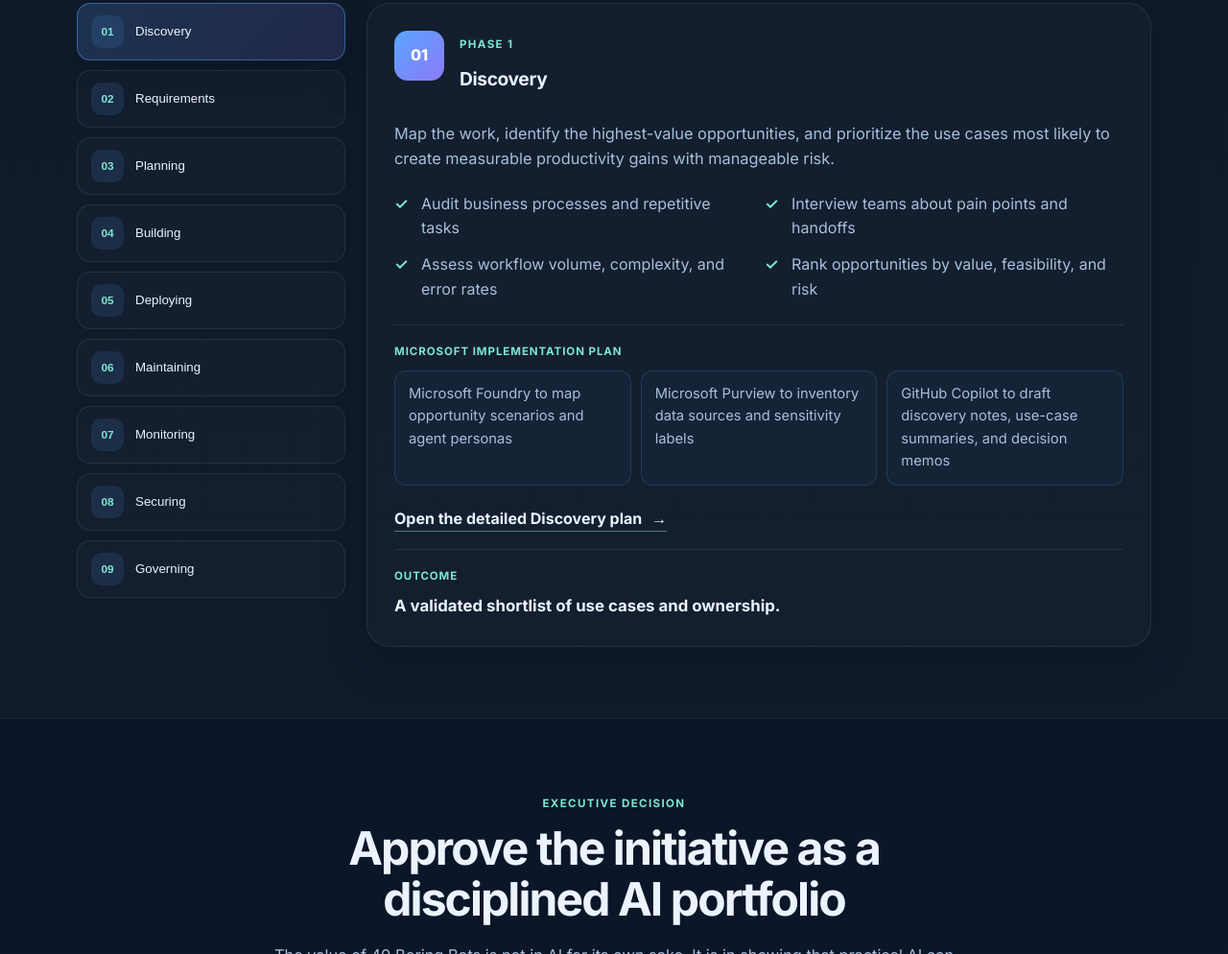
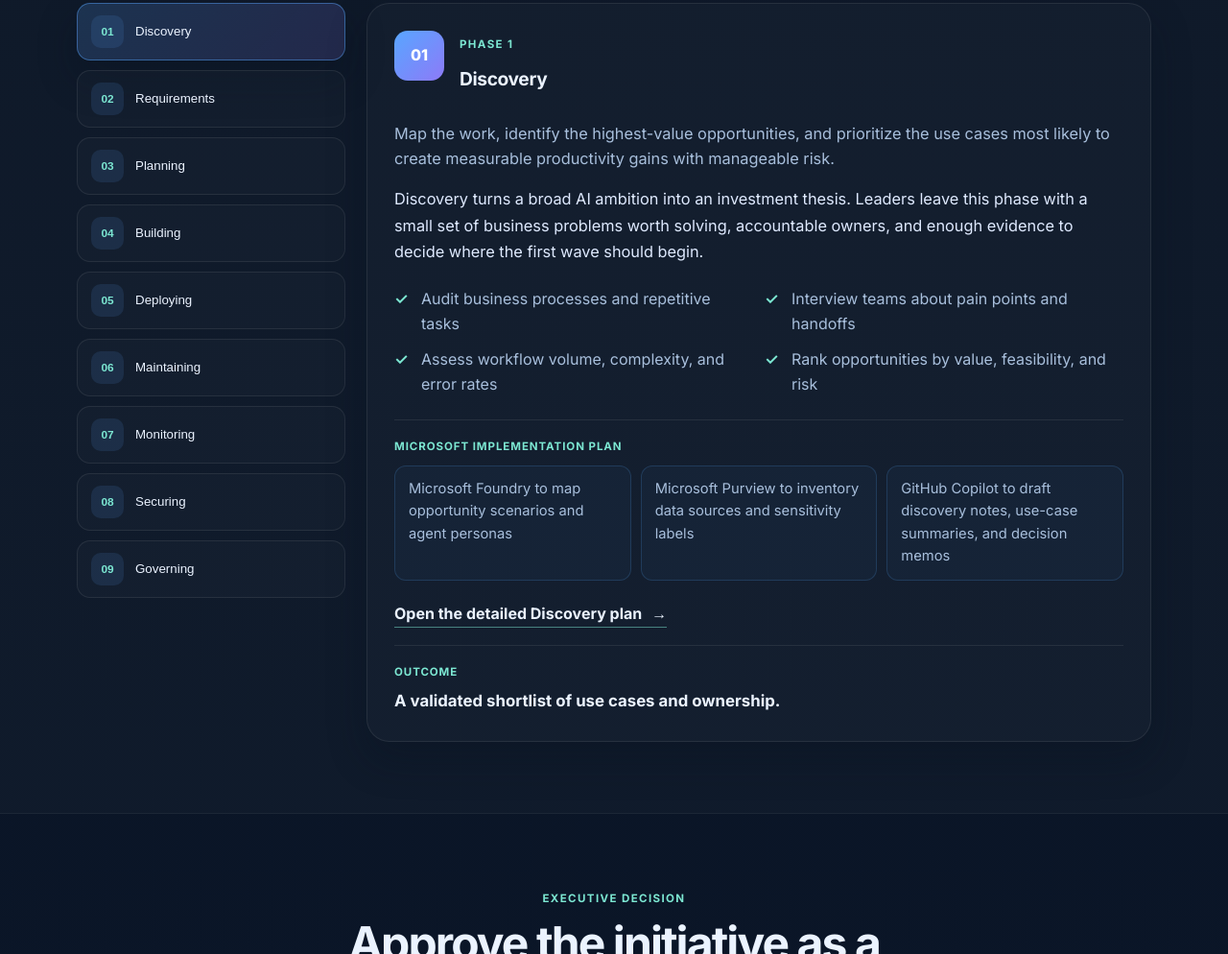
Before and after one commit to ricardo-msft-SE/40bots, a plain HTML site: page index.html in a window 1280 px wide. Shown: the part 4376-5370 px from the top of the page at 96% size. Drawn offline with Linux system fonts and the light colour scheme.

Commit message:
Expand agent deployment implementation plans

```diff
--- a/index.html
+++ b/index.html
@@ -423,6 +423,13 @@
                 manageable risk.
               </p>
 
+              <p id="stage-executive" class="stage-executive">
+                Discovery turns a broad AI ambition into an investment thesis. Leaders
+                leave this phase with a small set of business problems worth solving,
+                accountable owners, and enough evidence to decide where the first wave
+                should begin.
+              </p>
+
               <ul id="stage-checklist" class="stage-checklist" aria-label="Deployment plan checklist"></ul>
 
               <div class="stage-tools-block">
--- a/script.js
+++ b/script.js
@@ -3,6 +3,8 @@ const deploymentStages = {
     phase: "Phase 1",
     title: "Discovery",
     planPath: "deployment-plan/discovery/README.md",
+    executive:
+      "Discovery turns a broad AI ambition into an investment thesis. Leaders leave this phase with a small set of business problems worth solving, accountable owners, and enough evidence to decide where the first wave should begin.",
     summary:
       "Map the work, identify the highest-value opportunities, and prioritize the use cases most likely to create measurable productivity gains with manageable risk.",
     outcome: "A validated shortlist of use cases and ownership.",
@@ -22,6 +24,8 @@ const deploymentStages = {
     phase: "Phase 2",
     title: "Requirements",
     planPath: "deployment-plan/requirements/README.md",
+    executive:
+      "Requirements convert enthusiasm into a contract. The organization agrees what each agent may do, what it must refuse, which data it may use, how humans stay accountable, and how success will be measured.",
     summary:
       "Translate the best opportunities into clear scope, business rules, success metrics, and operational guardrails before any build starts.",
     outcome: "Well-defined requirements with measurable acceptance criteria.",
@@ -41,6 +45,8 @@ const deploymentStages = {
     phase: "Phase 3",
     title: "Planning",
     planPath: "deployment-plan/planning/README.md",
+    executive:
+      "Planning makes the portfolio repeatable. Instead of designing 40 one-off projects, the team establishes a common Microsoft architecture, delivery model, ownership structure, and approval path that can be reused wave after wave.",
     summary:
       "Create the rollout structure, sequence the work, and set governance practices so each agent is introduced with a clear operating model.",
     outcome: "A phased delivery plan with owners, milestones, and controls.",
@@ -60,6 +66,8 @@ const deploymentStages = {
     phase: "Phase 4",
     title: "Building",
     planPath: "deployment-plan/building/README.md",
+    executive:
+      "Building is where the approved business case becomes a controlled product. Teams use Foundry to compose the agent, Purview to keep data boundaries visible, and GitHub Copilot to accelerate delivery without outsourcing engineering judgment.",
     summary:
       "Develop the agents, workflows, prompt patterns, and integrations in a way that is reusable, transparent, and easy to test in production-like conditions.",
     outcome: "Working agents with tested patterns and reusable components.",
@@ -79,6 +87,8 @@ const deploymentStages = {
     phase: "Phase 5",
     title: "Deploying",
     planPath: "deployment-plan/deploying/README.md",
+    executive:
+      "Deployment is a business decision, not a button press. A limited pilot proves that the agent is useful, accessible, supportable, and safe before the organization expands it to a larger audience.",
     summary:
       "Roll out the agents in controlled waves, start with high-confidence use cases, and validate business impact before expanding to more teams.",
     outcome: "Confident production release with operating readiness.",
@@ -98,6 +108,8 @@ const deploymentStages = {
     phase: "Phase 6",
     title: "Maintaining",
     planPath: "deployment-plan/maintaining/README.md",
+    executive:
+      "Maintenance protects the value of the portfolio after launch. Each agent receives an operating rhythm for data refresh, evaluation, defect correction, cost review, and retirement when its business case no longer holds.",
     summary:
       "Keep the portfolio healthy with regular updates, performance reviews, and a repeatable playbook for improving each workflow over time.",
     outcome: "A sustainable operating rhythm for all agents and automations.",
@@ -117,6 +129,8 @@ const deploymentStages = {
     phase: "Phase 7",
     title: "Monitoring",
     planPath: "deployment-plan/monitoring/README.md",
+    executive:
+      "Monitoring turns agent behavior into management information. Leaders can see whether the portfolio is delivering quality and capacity, while operators can detect failures, drift, and risk before they become expensive incidents.",
     summary:
       "Create continuous visibility into quality, latency, adoption, and error patterns so issues are detected before they become operational risk.",
     outcome: "Operational observability across the full portfolio.",
@@ -136,6 +150,8 @@ const deploymentStages = {
     phase: "Phase 8",
     title: "Securing",
     planPath: "deployment-plan/securing/README.md",
+    executive:
+      "Security establishes the trust boundary for every agent. Identity, data access, tools, secrets, and high-impact actions are deliberately constrained so scale does not create an uncontrolled path into organizational systems.",
     summary:
       "Protect against data leakage, misuse, and unsafe automation with strong access boundaries, sensitive-data handling, and explicit safeguards.",
     outcome: "A controlled and defensible operating model for AI usage.",
@@ -155,6 +171,8 @@ const deploymentStages = {
     phase: "Phase 9",
     title: "Governing",
     planPath: "deployment-plan/governing/README.md",
+    executive:
+      "Governance converts a collection of projects into an institutional capability. The portfolio board can compare value, risk, cost, and control evidence across all 40 agents and make disciplined decisions about investment, pause, or retirement.",
     summary:
       "Institutionalize ownership, accountability, policy review, and portfolio management so the organization can scale from a handful of pilots to 40 or more agents without chaos.",
     outcome: "A governed AI portfolio with clear accountability and repeatable scale.",
@@ -184,6 +202,7 @@ document.addEventListener("DOMContentLoaded", () => {
   const stagePhase = document.getElementById("stage-phase");
   const stageTitle = document.getElementById("stage-title");
   const stageSummary = document.getElementById("stage-summary");
+  const stageExecutive = document.getElementById("stage-executive");
   const stageChecklist = document.getElementById("stage-checklist");
   const stageTools = document.getElementById("stage-tools");
   const stagePlanLink = document.getElementById("stage-plan-link");
@@ -203,6 +222,7 @@ document.addEventListener("DOMContentLoaded", () => {
     stagePhase.textContent = stage.phase;
     stageTitle.textContent = stage.title;
     stageSummary.textContent = stage.summary;
+    stageExecutive.textContent = stage.executive;
     stageOutcome.textContent = stage.outcome;
     stagePlanLink.href = stage.planPath;
     stagePlanLink.innerHTML = `Open the detailed ${stage.title} plan <span aria-hidden="true">&#8594;</span>`;
--- a/styles.css
+++ b/styles.css
@@ -495,6 +495,14 @@ p {
   margin-bottom: 16px;
 }
 
+.stage-executive {
+  max-width: 760px;
+  margin: 0 0 20px;
+  color: #dfeaff;
+  font-size: 1.02rem;
+  line-height: 1.7;
+}
+
 .deploy-stage-number {
   display: inline-flex;
   align-items: center;
```
Also changed, not shown: deployment-plan/building/README.md, deployment-plan/deploying/README.md, deployment-plan/discovery/README.md, deployment-plan/governing/README.md, deployment-plan/maintaining/README.md, deployment-plan/monitoring/README.md, deployment-plan/planning/README.md, deployment-plan/requirements/README.md, deployment-plan/securing/README.md.
